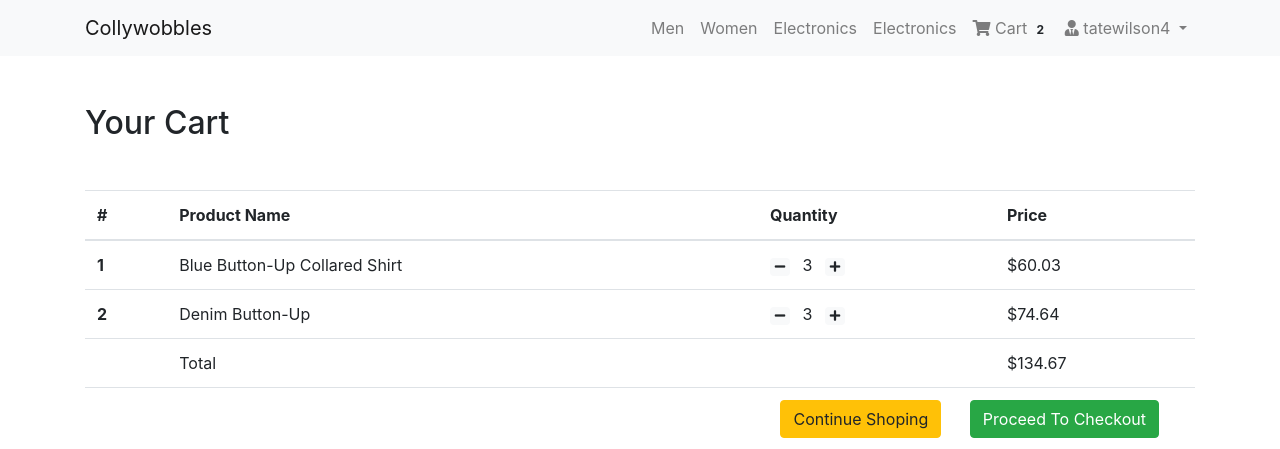
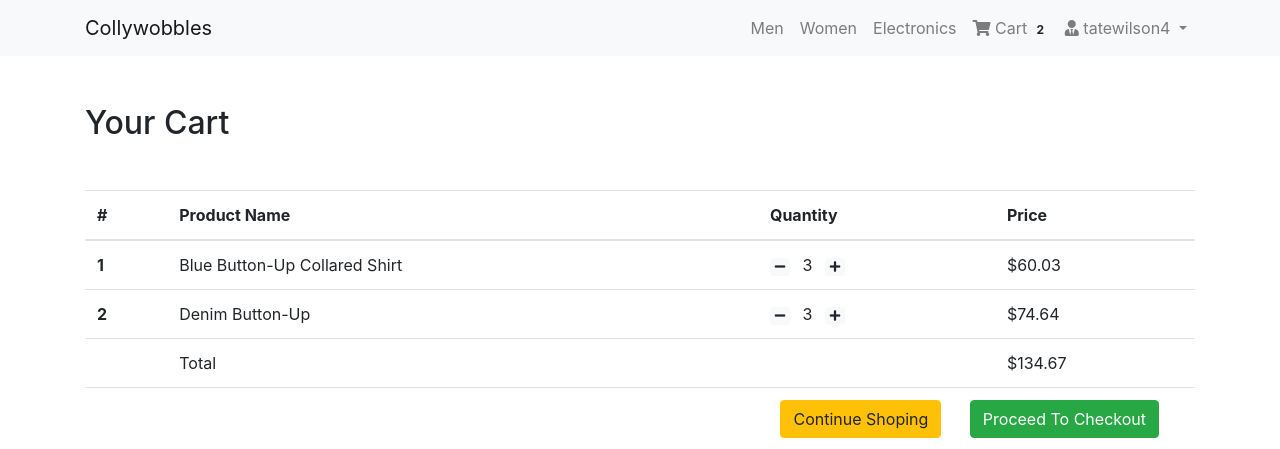
Before and after one commit to tatewilson4/Python_Online_Store, a Django app: page /cart/ in a window 1280 px wide. Shown: the top 449 px of the page. Run offline with Django 3.2, Linux system fonts and the light colour scheme; a user stored in the database is signed in; data comes from the database, SQL or seed files in the repository; both versions use the stored data as it was after the commit; some libraries are stand-ins or nearby versions.

Commit message:
added several different products, split up the products into different categories, took out extra electronics section from the navbar

```diff
--- a/products/templates/products/navbar.html
+++ b/products/templates/products/navbar.html
@@ -16,10 +16,6 @@
       </li>
       <li class="nav-item">
         <a class="nav-link" href="#">Electronics</a>
-      </li>
-       <li class="nav-item">
-        <a class="nav-link" href="#">Electronics</a>
-      </li>
       {% if request.user.is_authenticated %}
       <li class="nav-item">
         <a class="nav-link" href="{% url 'mainapp:cart-home' %}">
```
Also changed, not shown: db.sqlite3, mysite/media/products/1731567_4923774.jpg (added), mysite/media/products/509412_5379.jpeg (added), mysite/media/products/640-13_lg.jpg (added), mysite/media/products/71qLEJLspGL._UL1500_.jpg (added), mysite/media/products/910D0vQR2HL._UL1500_.jpg (added), mysite/media/products/BLACK-WOMENS-ACCESSORIES-ROSEFIELD-WATCHES-MBB-M43BLK_1.jpeg (added), mysite/media/products/HT1HmUNFAliXXagOFbX6.jpg (added), mysite/media/products/L3883RGGT.jpg (added), mysite/media/products/MQCY2.jpeg (added), mysite/media/products/cfcd99d28a54c01cdcaa35cd92f0844b_tn.jpeg (added), mysite/media/products/e0214b4126130f9faf8933acf0bc009d.jpeg (added), mysite/media/products/lfv11318-6730-access-cargo-pants-bleu_1.jpg (added), mysite/media/products/mouse.jpeg (added), 1 more files.
